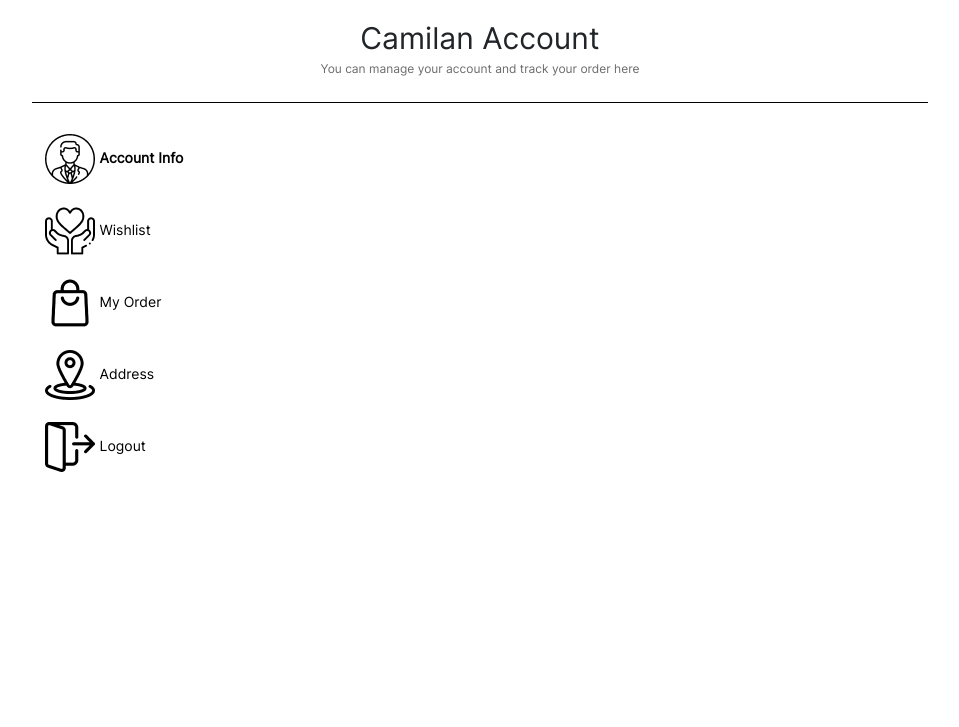
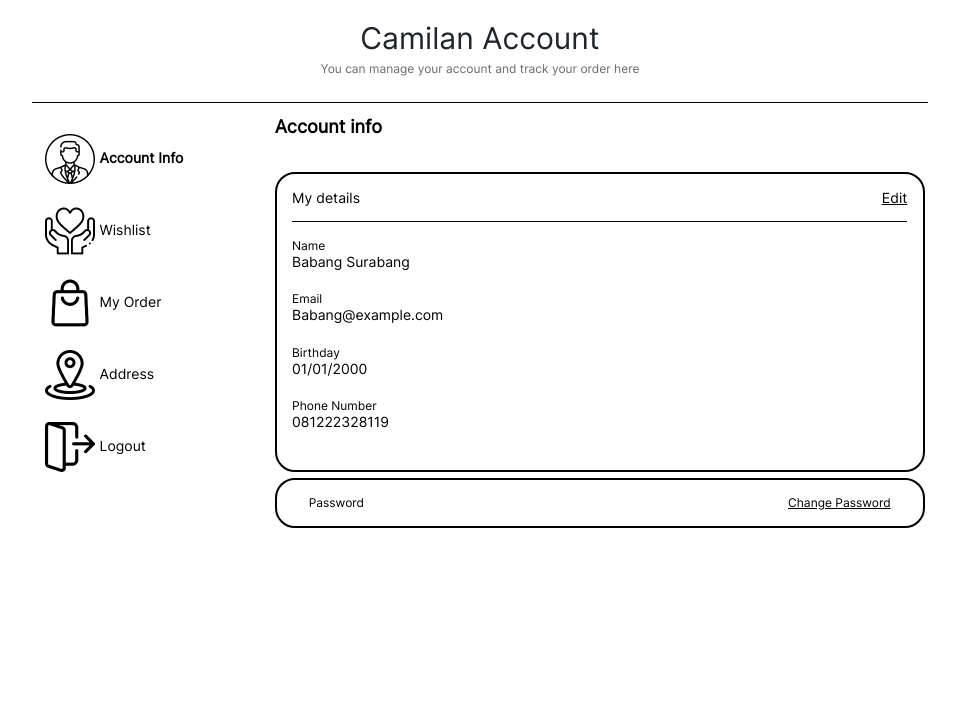
Before and after one commit to Adyanullah/Camilan, a PHP site: page /Camilan/profile/index.php in a window 1280 px wide. Shown: the part 316-1043 px from the top of the page, without its empty margins (160-1119 px from the left). Run offline with PHP 8.4, Linux system fonts and the light colour scheme; some libraries are stand-ins or nearby versions.

Commit message:
akun no-refresh

```diff
--- a/rpl/profile/index.php
+++ b/rpl/profile/index.php
@@ -58,6 +58,27 @@ require_once('../Database/database.php');
         display: flex;
         justify-content: left;
     }
+
+    .wishlist-container-value {
+        display: flex;
+    }
+
+    .wishlist-value {
+        display: flex;
+        flex-direction: column;
+        justify-content: center;
+        width: 151px;
+        text-align: center;
+        margin-right: 3.2vw;
+    }
+
+    .page {
+        display: none;
+    }
+
+    .show {
+        display: block;
+    }
 </style>
 
 <?php
@@ -75,13 +96,13 @@ include("../templates/navbar.php")
     </div>
     <div class="row justify-content-center">
         <div class="col-3 widgetcontainer-list" style="padding-left:8vw; min-height:100vh; display:flex; flex-direction:column;">
-            <button id="acc_info">
+            <button id="page1Btn">
                 <div class="widgetList">
                     <img style="width: 50px; height: 50px" src="<?= BASEURL ?>./gambar/profile/Info.png" />
                     <span style="color: black; font-size: 14px; font-family: Inter; font-weight: 700; word-wrap: break-word">Account Info</span>
                 </div>
             </button>
-            <button id="wish_info">
+            <button id="page2Btn">
                 <div class="widgetList">
                     <img style="width: 50px; height: 50px" src="<?= BASEURL ?>./gambar/profile/Wishlist.png" />
                     <span style="color: black; font-size: 14px; font-family: Inter; font-weight: 400; word-wrap: break-word">Wishlist</span>
@@ -107,7 +128,8 @@ include("../templates/navbar.php")
             </button>
         </div>
         <div class="col-7">
-
+            <?php include "profile_menu/infoakun.php" ?>
+            <?php include "profile_menu/wishlist_info.php" ?>
         </div>
     </div>
     <div class="jarak" style="min-height:100px; background-color:white; width:100vw; margin:0;"></div>
@@ -115,3 +137,23 @@ include("../templates/navbar.php")
 
 
 <?php include "../templates/footer.php" ?>
+<script>
+    document.getElementById("page1Btn").addEventListener("click", function() {
+        togglePage("page1");
+    });
+
+    document.getElementById("page2Btn").addEventListener("click", function() {
+        togglePage("page2");
+    });
+
+    function togglePage(pageId) {
+        var pages = document.getElementsByClassName("page");
+        for (var i = 0; i < pages.length; i++) {
+            if (pages[i].id === pageId) {
+                pages[i].classList.add("show");
+            } else {
+                pages[i].classList.remove("show");
+            }
+        }
+    }
+</script>
--- a/rpl/profile/profile_menu/infoakun.php
+++ b/rpl/profile/profile_menu/infoakun.php
@@ -1,17 +1,14 @@
-<div id="page1">
-  <div
-    style="
+<div id="page1" class="page show">
+  <div style="
       color: black;
       font-size: 18px;
       font-family: Inter;
       font-weight: 700;
       word-wrap: break-word;
-    "
-  >
+    ">
     Account info
   </div>
-  <div
-    style="
+  <div style="
       width: 650px;
       min-height: 300px;
       background: rgba(0, 0, 0, 0);
@@ -19,40 +16,30 @@
       border: 2px black solid;
       margin: 4vh 0 0 0;
       padding: 0 1.2vw 0 1.2vw;
-    "
-  >
+    ">
     <div class="d-flex justify-content-between" style="margin: 1.6vh 0 1.6vh 0">
-      <span
-        style="
+      <span style="
           color: black;
           font-size: 14px;
           font-family: Inter;
           font-weight: 400;
           word-wrap: break-word;
-        "
-        >My details<br
-      /></span>
-      <a
-        href="#"
-        style="
+        ">My details<br /></span>
+      <a href="#" style="
           color: black;
           font-size: 14px;
           font-family: Inter;
           font-weight: 400;
           text-decoration: underline;
           word-wrap: break-word;
-        "
-        >Edit</a
-      >
+        ">Edit</a>
     </div>
-    <div
-      style="
+    <div style="
         width: 100%;
         height: 0px;
         border-top: 0.5px black solid;
         margin: 0.3vh 0 2vh 0;
-      "
-    ></div>
+      "></div>
     <div class="accountinfo-txt">
       <span class="accountinfo-txt-key">Name</span>
       <span class="accountinfo-txt-value">Babang Surabang</span>
@@ -70,9 +57,7 @@
       <span class="accountinfo-txt-value">081222328119</span>
     </div>
   </div>
-  <div
-    class="d-flex justify-content-between"
-    style="
+  <div class="d-flex justify-content-between" style="
       align-items: center;
       width: 650px;
       min-height: 50px;
@@ -81,30 +66,23 @@
       border: 2px black solid;
       padding: 0 2.5vw 0 2.5vw;
       margin-top: 0.7vh;
-    "
-  >
-    <div
-      style="
+    ">
+    <div style="
         color: black;
         font-size: 12px;
         font-family: Inter;
         font-weight: 400;
         word-wrap: break-word;
-      "
-    >
+      ">
       Password
     </div>
-    <a
-      href="#"
-      style="
+    <a href="#" style="
         color: black;
         font-size: 12px;
         font-family: Inter;
         font-weight: 400;
         text-decoration: underline;
         word-wrap: break-word;
-      "
-      >Change Password</a
-    >
+      ">Change Password</a>
   </div>
 </div>
--- /dev/null
+++ b/rpl/profile/profile_menu/wishlist_info.php
@@ -0,0 +1,25 @@
+<div id="page2" class="page">
+    <div style="color: black; font-size: 18px; font-family: Inter; font-weight: 700; word-wrap: break-word; margin:3.7vh 0 3.1vh 0;">My Wishlist</div>
+    <div class="wishlist-container-value">
+        <div class="wishlist-value">
+            <div class="wishlist-picture" style="width: 150px; position:relative;">
+                <img style="width: 100%; height: 120px; border-radius: 30px; border: 1px white solid; z-index: 2;" src="https://via.placeholder.com/150x120" />
+                <div class="d-flex justify-content-center rounded-circle" style="position: absolute; top:10px; right:10px; background-color:white; z-index: 3; width:20px; height:20px; align-items:center;">
+                    <img src="<?= BASEURL ?>./gambar/profile/Love.png" alt="love">
+                </div>
+            </div>
+            <span style="color: black; font-size: 20px; font-family: Inter; font-weight: 600; word-wrap: break-word">Kerupuk Seblak</span>
+            <span style="color: black; font-size: 14px; font-family: Inter; font-weight: 400; word-wrap: break-word">Rp. 20.000</span>
+        </div>
+        <div class="wishlist-value">
+            <div class="wishlist-picture" style="width: 150px; position:relative;">
+                <img style="width: 100%; height: 120px; border-radius: 30px; border: 1px white solid; z-index: 2;" src="https://via.placeholder.com/150x120" />
+                <div class="d-flex justify-content-center rounded-circle" style="position: absolute; top:10px; right:10px; background-color:white; z-index: 3; width:20px; height:20px; align-items:center;">
+                    <img src="<?= BASEURL ?>./gambar/profile/Love.png" alt="love">
+                </div>
+            </div>
+            <span style="color: black; font-size: 20px; font-family: Inter; font-weight: 600; word-wrap: break-word">Seaweed</span>
+            <span style="color: black; font-size: 14px; font-family: Inter; font-weight: 400; word-wrap: break-word">Rp. 20.000</span>
+        </div>
+    </div>
+</div>
```
Also changed, not shown: rpl/gambar/profile/love.png (added).
